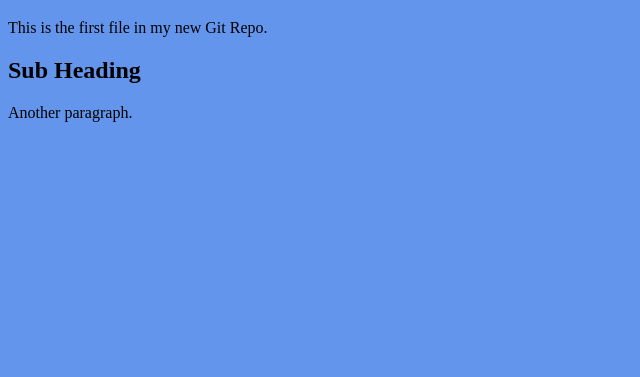
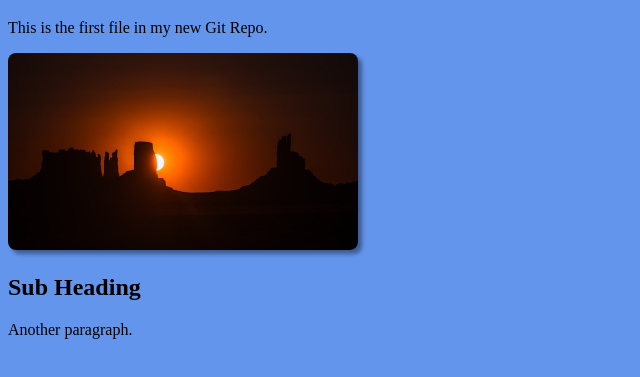
Before and after one commit to shafferma08/hello-world, a plain HTML site: page index.html in a window 1280 px wide. Shown: the part 61-438 px from the top of the page, without its empty margins (0-640 px from the left). Drawn offline with Linux system fonts and the light colour scheme.

Commit message:
Added image to Hello World

```diff
--- a/bluestyle.css
+++ b/bluestyle.css
@@ -6,3 +6,10 @@ h1 {
     color: navy;
     margin-left: 20px;
 }
+
+img {
+    width: 100%;
+    border-radius: 8px;
+    box-shadow: 4px 4px 4px rgba(0, 0, 0, 0.4);
+    max-width: 350px;
+}
--- a/index.html
+++ b/index.html
@@ -11,6 +11,7 @@
 
     <h1>Hello World!</h1>
     <p>This is the first file in my new Git Repo.</p>
+    <img src="desert-sunset.jpg" alt="image of a desert sunset">
 
     <h2>Sub Heading</h2>
     <p>Another paragraph.</p>
```
Also changed, not shown: desert-sunset.jpg (added).
